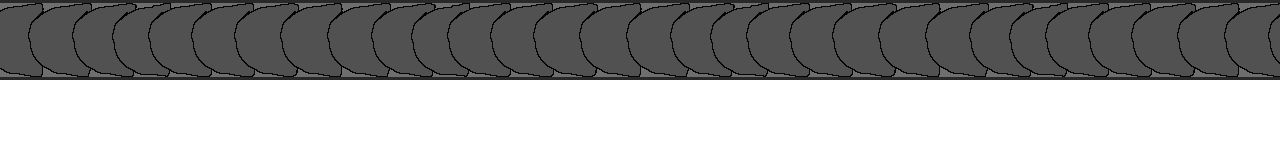
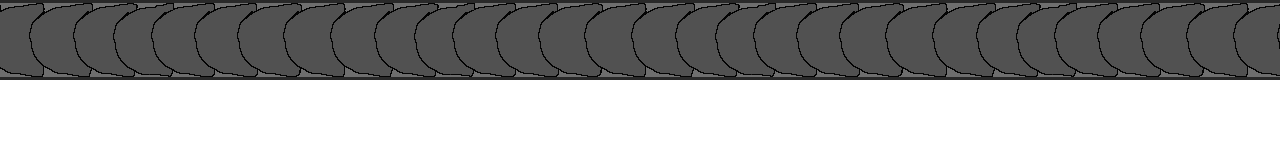
Before and after one commit to fredsson/dekasecond_sushi, a website built with Parcel: page src/html/local/index.html in a window 1280 px wide. Shown: the top 160 px of the page. Built offline with nearby package versions, Linux system fonts and the light colour scheme.

Commit message:
now only use one div

```diff
--- a/src/features/conveyor/conveyor.ts
+++ b/src/features/conveyor/conveyor.ts
@@ -11,15 +11,12 @@ interface ConveyorItem {
 export class ConveyorView {
   private readonly conveyorSpeed = 60;
   private readonly conveyorElementWidthPx = 300;
-  private readonly conveyorElementWidthWithOverlap = 299;
 
   private sub: Subscription;
 
   private root: HTMLElement;
 
-  private elements: ConveyorItem[] = [];
-
-  private endOfLastConveyor: number;
+  private conveyorItem: ConveyorItem;
 
   constructor(private container: HTMLElement, dt$: Observable<number>) {
     this.root = document.createElement('div');
@@ -27,12 +24,11 @@ export class ConveyorView {
 
     const containerWidth = container.getBoundingClientRect().width;
     const noOfConveyors = Math.ceil(containerWidth / this.conveyorElementWidthPx) + 1;
-    this.endOfLastConveyor = (noOfConveyors - 1) * this.conveyorElementWidthWithOverlap;
 
-    Array.from({length: noOfConveyors}).forEach((_, index) => this.spawnConveyor(container, index));
+    this.conveyorItem = this.spawnConveyor(container, noOfConveyors);
 
     this.sub = dt$.subscribe(dt => {
-      this.moveConveyors(dt);
+      this.moveConveyor(dt);
     });
   }
 
@@ -41,30 +37,25 @@ export class ConveyorView {
     this.sub.unsubscribe();
   }
 
-  private moveConveyors(dt: number) {
-    this.elements.forEach(item => {
-      item.x -= this.conveyorSpeed * dt;
+  private moveConveyor(dt: number) {
+    this.conveyorItem.x -= this.conveyorSpeed * dt;
 
-      if (item.x < -this.conveyorElementWidthWithOverlap) {
-        item.x = this.endOfLastConveyor;
-      }
-
-      // TODO: maybe use cool css animations here instead
-      item.element.style.left = `${item.x}px`;
-    });
+    if (this.conveyorItem.x < -this.conveyorElementWidthPx) {
+      this.conveyorItem.x = 0;
+    }
+    // TODO: maybe use cool css animations here instead
+    this.conveyorItem.element.style.left = `${this.conveyorItem.x}px`;
   }
 
-  private spawnConveyor(container: HTMLElement, position: number) {
+  private spawnConveyor(container: HTMLElement, noOfConveyorsNeeded: number) {
     const elem = document.createElement('div');
     elem.classList.add('conveyor');
-    elem.style.left = `${(position * this.conveyorElementWidthWithOverlap)}px`;
-    elem.style.zIndex = `${position}`;
-
-    this.elements.push({
-      element: elem,
-      x: position * this.conveyorElementWidthWithOverlap,
-    });
+    elem.style.width = `${this.conveyorElementWidthPx * noOfConveyorsNeeded}px`
 
     container.appendChild(elem);
+    return {
+      element: elem,
+      x: 0,
+    };
   }
 }
--- a/src/styles.css
+++ b/src/styles.css
@@ -12,5 +12,5 @@ body {
   position:absolute;
   width: 300px;
   height: 80px;
-  background: no-repeat url('/assets/tiles.png') 0 0;
+  background-image: url('/assets/conveyor-belt.png');
 }
```
Also changed, not shown: assets/conveyor-belt.png (added), assets/tiles.png (deleted).
